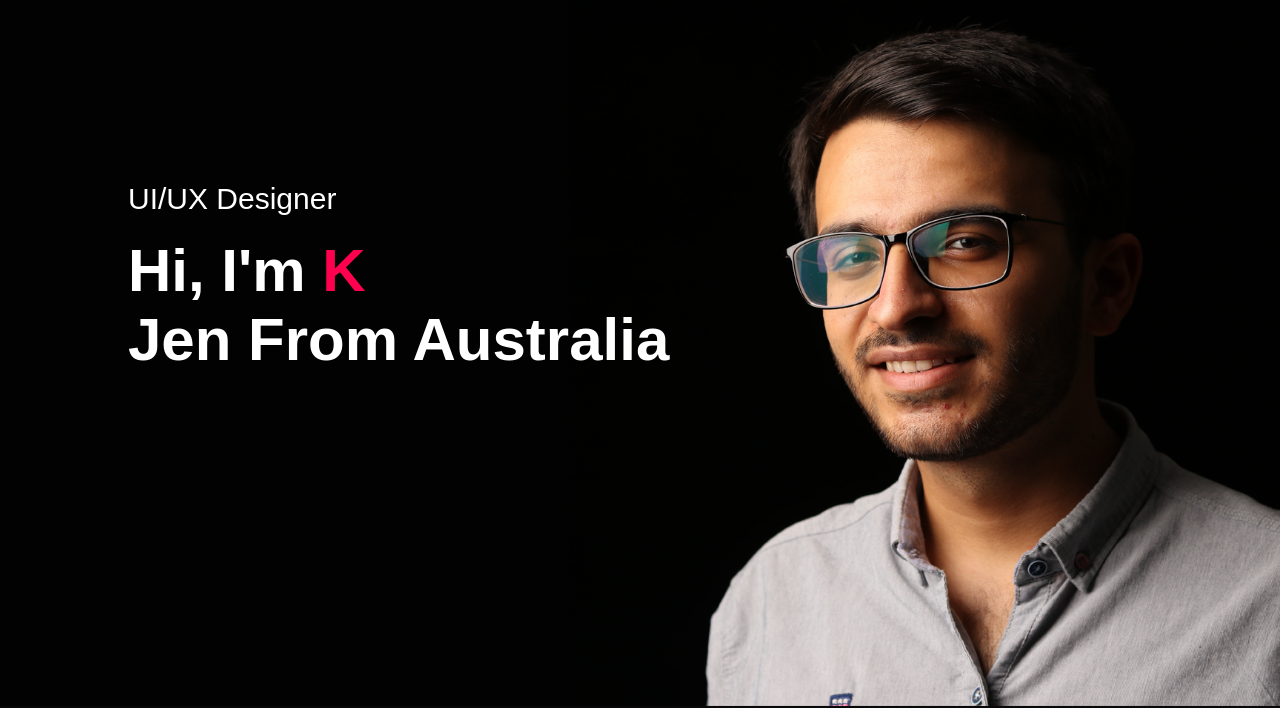
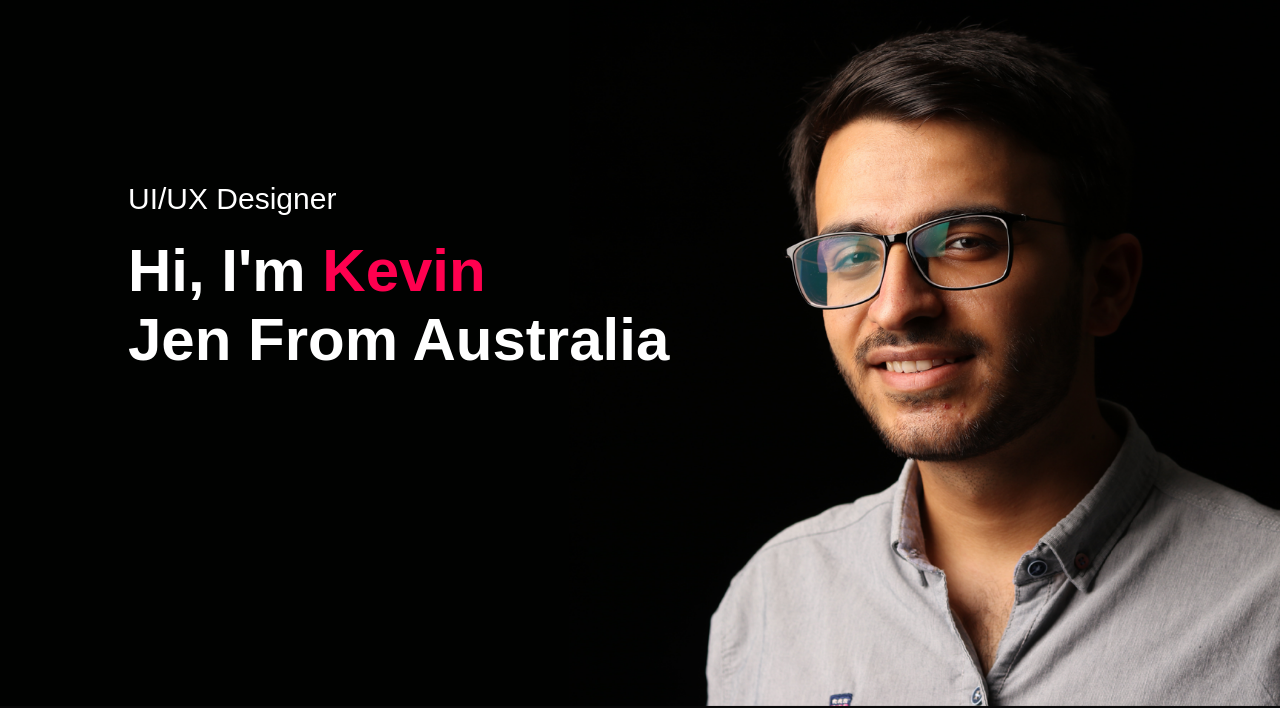
Before and after one commit to ArisLooi/portfoliowebsite, a plain HTML site: page index.html in a window 1280 px wide. Shown: the part 94-802 px from the top of the page. Drawn offline with Linux system fonts and the light colour scheme.

Commit message:
update name

```diff
--- a/index.html
+++ b/index.html
@@ -24,7 +24,7 @@
             </nav>
             <div class="header-text">
                 <p>UI/UX Designer</p>
-                <h1>Hi, I'm <span>K</span><br>Jen From Australia</h1>
+                <h1>Hi, I'm <span>Kevin</span><br>Jen From Australia</h1>
             </div>
         </div>
     </div>
```
Also changed, not shown: 1 other file.
